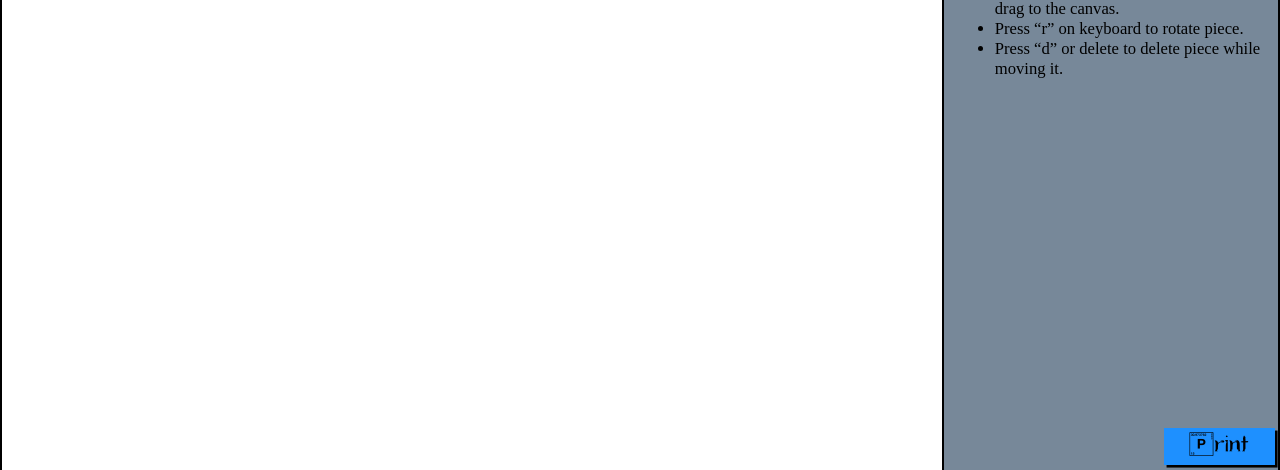
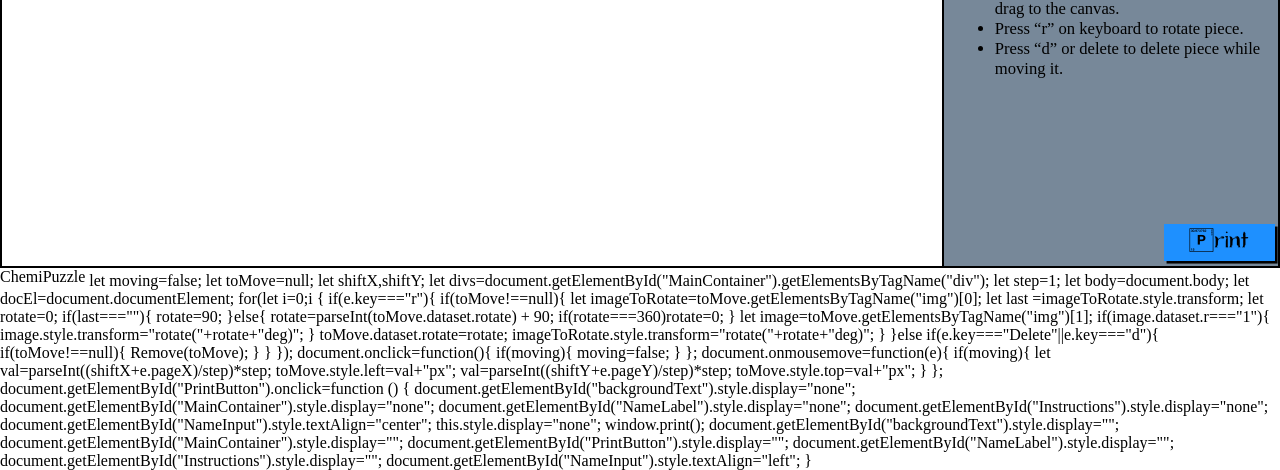
Before and after one commit to ChemiPuzzle/chemipuzzle.github.io, a plain HTML site: page index.html in a window 1280 px wide. Shown: the part 330-800 px from the top of the page. Drawn offline with Linux system fonts and the light colour scheme.

Commit message:
Update index.html

```diff
--- a/index.html
+++ b/index.html
@@ -62,7 +62,7 @@
     </div>
     <button id="PrintButton">Print</button>
 </div>
-
+<div class="Footer"><div><div>ChemiPuzzle</div></div
 <script>
     let moving=false;
     let toMove=null;
```
